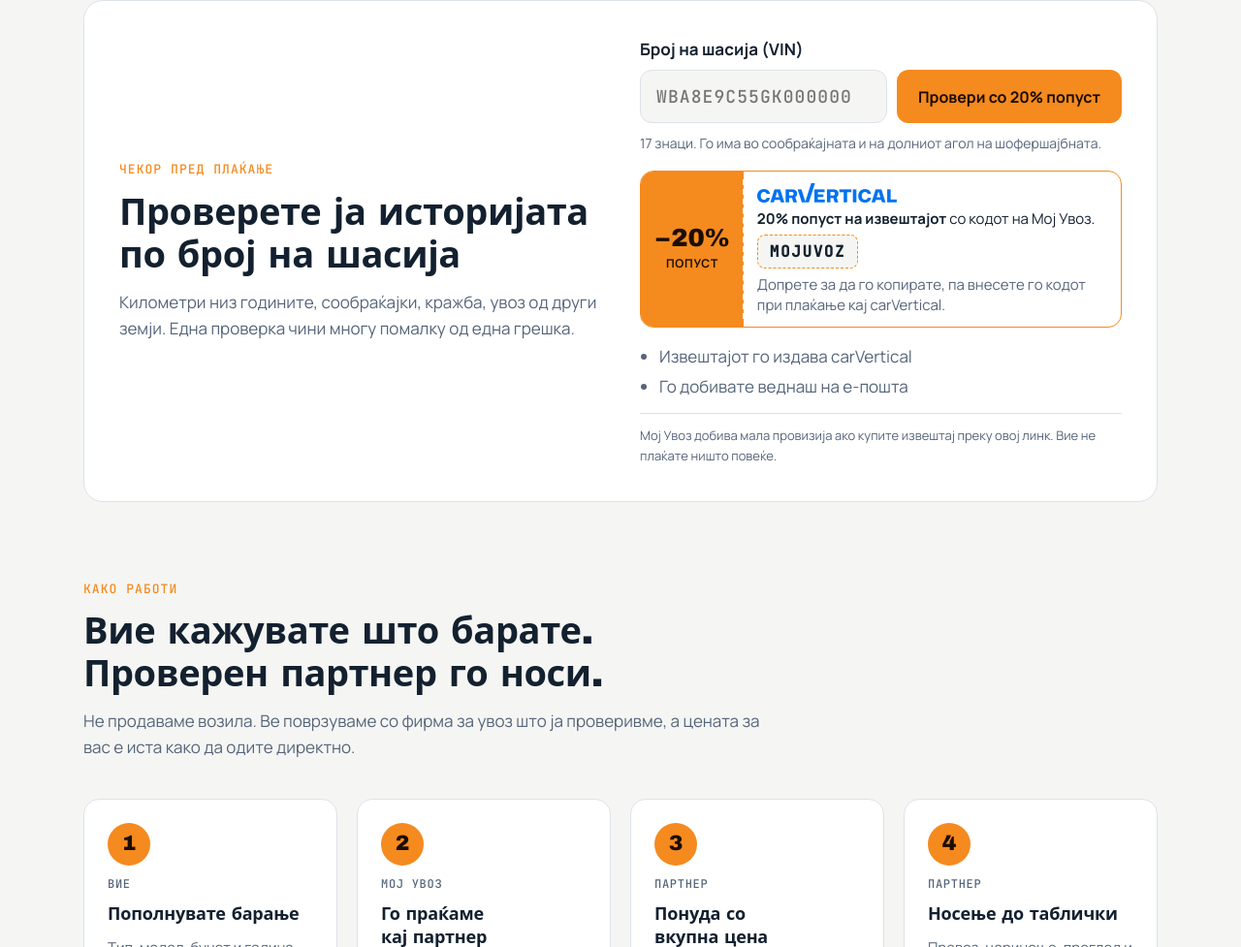
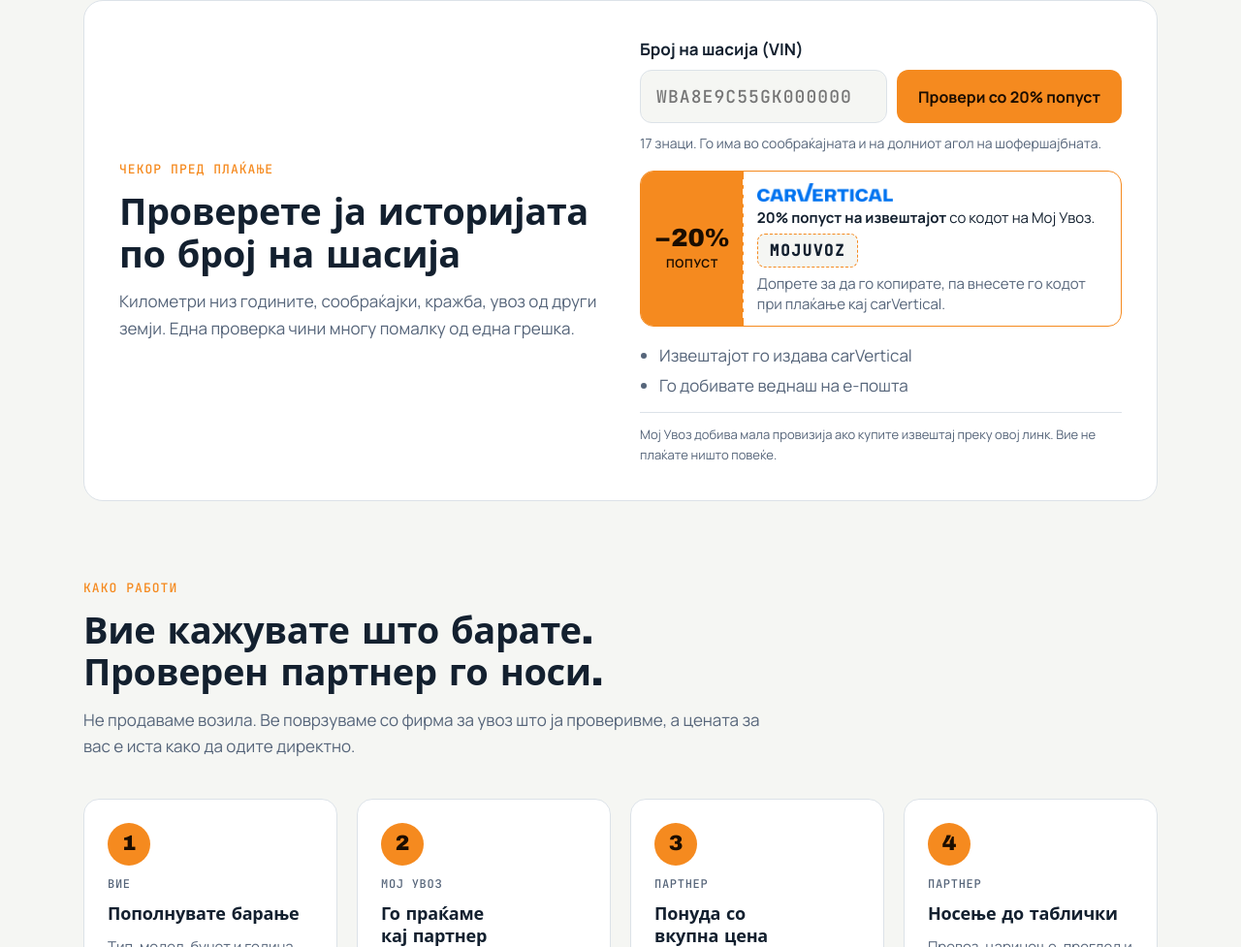
Before and after one commit to miletrendov07-del/mojuvoz, a plain HTML site: page index.html in a window 1280 px wide. Shown: the part 818-1795 px from the top of the page at 97% size. Drawn offline with Linux system fonts and the light colour scheme; a web font is replaced by a local one.

Commit message:
Fix carVertical logo aspect ratio on narrow screens
Co-Authored-By: Claude Opus 5.5 <noreply@anthropic.com>
Claude-Session: https://claude.ai/code/session_01FL6emCbeGCCRcAMpaZM5xy

```diff
--- a/index.html
+++ b/index.html
@@ -98,7 +98,7 @@ section{padding-block:80px}
 .coupon-code{font:700 16px var(--mono);letter-spacing:.1em;padding:6px 12px;border-radius:8px;border:1.5px dashed var(--orange);background:var(--bg);color:var(--fg);cursor:pointer}
 .coupon-inline{font-family:var(--mono);letter-spacing:.06em;color:var(--fg)}
 .coupon-ok{color:var(--ok);font-size:14px;font-weight:600}
-.cv-logo{height:20px;width:auto;max-width:100%;display:block;align-self:flex-start;flex:0 0 auto;object-fit:contain}
+.cv-logo{display:block;align-self:flex-start;flex:0 0 auto;width:140px;max-width:100%;height:auto}
 .cv-logo-dark{display:none}
 @media (prefers-color-scheme: dark){:root:not([data-theme="light"]) .cv-logo-light{display:none}:root:not([data-theme="light"]) .cv-logo-dark{display:block}}
 :root[data-theme="dark"] .cv-logo-light{display:none}
```
